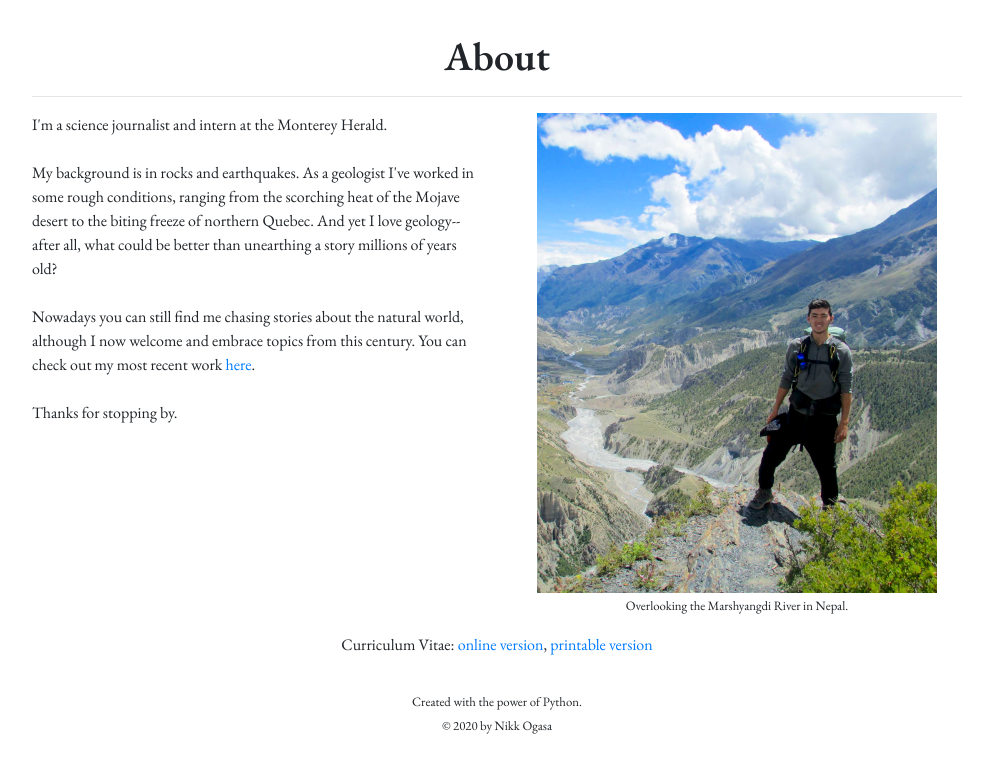
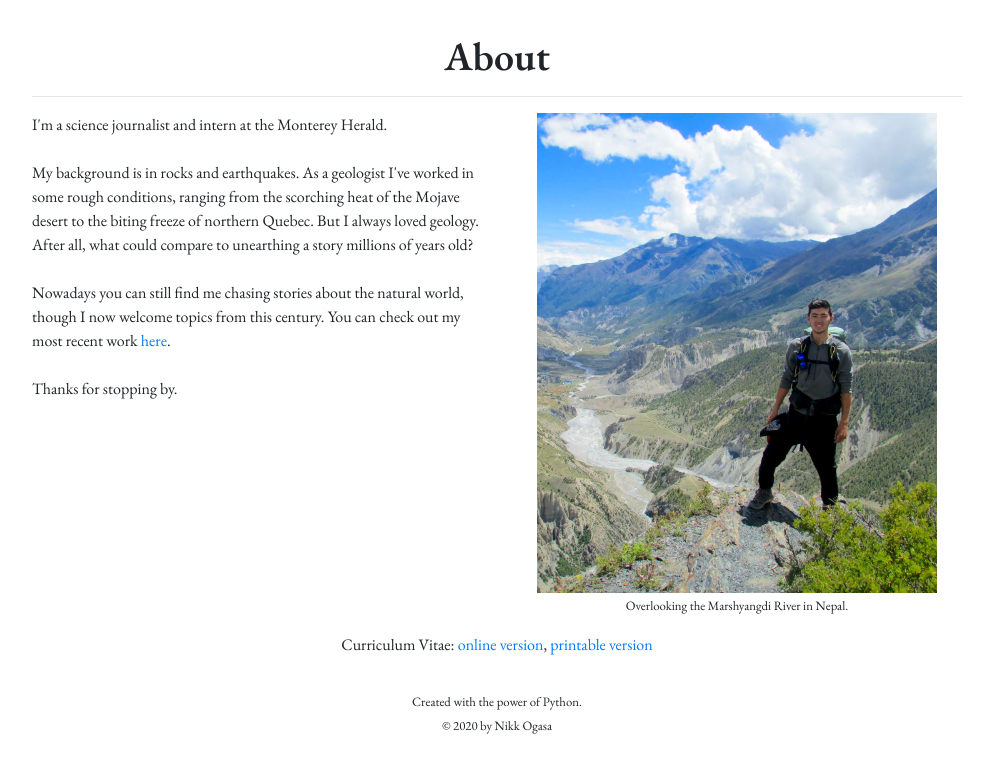
Before and after one commit to ntogasa/personal_website, a Django app: page /about/ in a window 1280 px wide. Shown: the part 80-849 px from the top of the page, without its empty margins (143-1136 px from the left). Run offline with Django 3.2, Linux system fonts and the light colour scheme; parts of the project's set-up code (start-up, migrations or seed data) failed here and were passed over; some libraries are stand-ins or nearby versions.

Commit message:
git push heroku master

```diff
--- a/templates/about.html
+++ b/templates/about.html
@@ -19,11 +19,11 @@
                     I'm a science journalist and intern at the Monterey Herald.
                     <br><br>
                     My background is in rocks and earthquakes. As a geologist I've worked in some rough conditions,
-                    ranging from the scorching heat of the Mojave desert to the biting freeze of northern Quebec. And
-                    yet I love geology--after all, what could be better than unearthing a story millions of years old?
+                    ranging from the scorching heat of the Mojave desert to the biting freeze of northern Quebec. But
+                    I always loved geology. After all, what could compare to unearthing a story millions of years old?
                     <br><br>
-                    Nowadays you can still find me chasing stories about the natural world, although I now welcome and
-                    embrace topics from this century. You can check out my most recent work
+                    Nowadays you can still find me chasing stories about the natural world, though I now welcome
+                    topics from this century. You can check out my most recent work
                     <a href="{% url 'writing' %}"> here</a>.
                     <br><br>
                     Thanks for stopping by.
```
